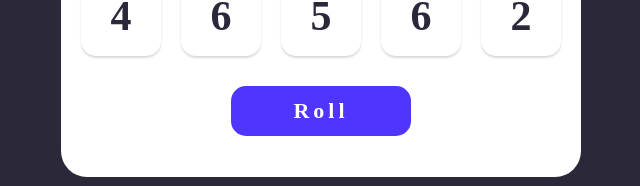
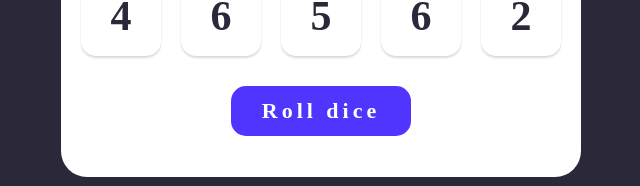
Before and after one commit to chernetskyi8704/Tenzies-App, a React (Vite) app: page / in a window 1280 px wide. Shown: the part 483-669 px from the top of the page, without its empty margins (319-959 px from the left). Built offline with nearby package versions, Linux system fonts and the light colour scheme.

Commit message:
Added Confetti animation when the game is won.

```diff
--- a/package.json
+++ b/package.json
@@ -11,6 +11,7 @@
   "dependencies": {
     "nanoid": "^4.0.1",
     "react": "^18.2.0",
+    "react-confetti": "^6.1.0",
     "react-dom": "^18.2.0"
   },
   "devDependencies": {
--- a/src/components/App.jsx
+++ b/src/components/App.jsx
@@ -2,6 +2,7 @@ import React from "react";
 import "../styles/App.css";
 import { Die } from "./Die.jsx";
 import { nanoid } from "nanoid";
+import Confetti from "react-confetti";
 
 export default function App() {
   const [dice, setDice] = React.useState(() => defineDiceNumbers());
@@ -72,6 +73,12 @@ export default function App() {
 
   return (
     <div className="container">
+      {isGameWon && (
+        <Confetti
+        width={window.innerWidth}
+        height={window.innerHeight}
+        />
+      )}
       <main className="main__content">
         <h1 className="main__title title">Tenzies</h1>
         <p className="main__description">
@@ -81,17 +88,12 @@ export default function App() {
         {isGameWon && (
           <div className="ifWon">
             <p className="ifWon__text title">Great job!</p>
-            <button className="ifWon__restartButton button">
-              Play again?
-            </button>
           </div>
         )}
         {!isGameWon && <div className="dice__container">{allDice}</div>}
-        {!isGameWon && (
-          <button className="rollDice__button button" onClick={rollDice}>
-            Roll
-          </button>
-        )}
+        <button className="rollDice__button" onClick={rollDice}>
+          {isGameWon ? "Play again?" : "Roll dice"}
+        </button>
       </main>
     </div>
   );
--- a/src/styles/App.css
+++ b/src/styles/App.css
@@ -40,7 +40,7 @@
   gap: 20px;
 }
 
-.button {
+.rollDice__button {
   height: 50px;
   width: 180px;
   border-radius: 15px;
```
Also changed, not shown: 1 other file (tests, documents, lock files or other folders).
